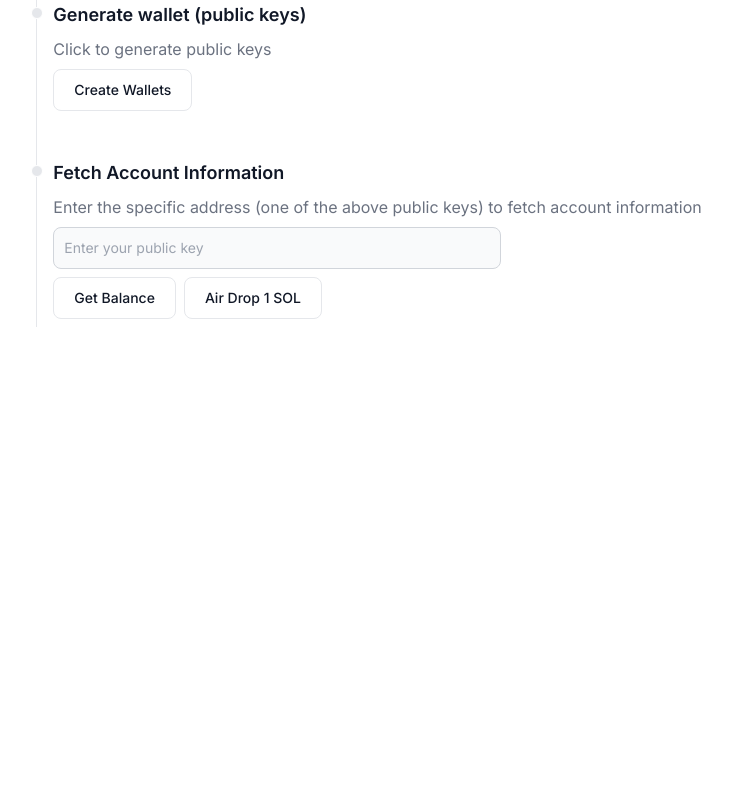
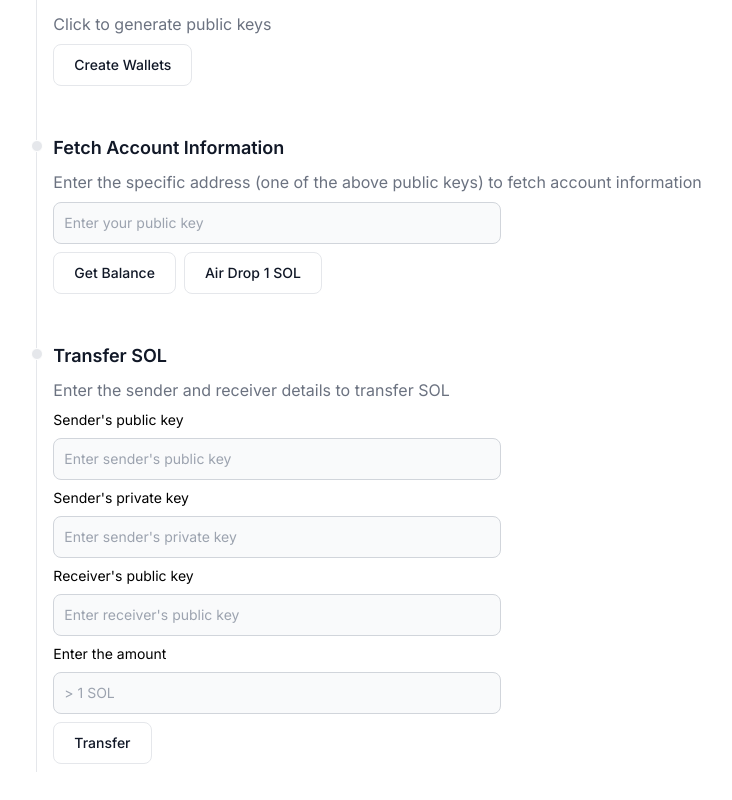
Before and after one commit to nishantguvvada/crypto-wallet-week2-100xdevs, a Next.js app: page /getWallet in a window 1280 px wide. Shown: the part 336-1136 px from the top of the page, without its empty margins (271-1003 px from the left). Before the commit the page ends 800 px from the top, so only its background shows below. Built offline with nearby package versions, Linux system fonts and the light colour scheme.

Commit message:
transferSOL

```diff
--- a/app/component/GetWallet.tsx
+++ b/app/component/GetWallet.tsx
@@ -4,13 +4,18 @@ import { mnemonicToSeedSync } from "bip39";
 import {derivePath} from "ed25519-hd-key";
 import {Keypair, PublicKey} from "@solana/web3.js";
 import nacl from "tweetnacl";
+import bs58 from "bs58";
 
 export const GenerateWallet = ({mnemonic}:any) => {
     const [currentIndex, setCurrentIndex] = useState(0);
-    const [publicKey, setPubicKey] = useState<PublicKey[]>([]);
+    const [showPassword, setShowPassword] = useState(true);
+    const [showError, setShowError] = useState(false);
+    const [keyPairs, setKeyPairs]  = useState<Keypair[]>([]);
 
     function generateWallets() {
+        if (mnemonic != "") {
 
+            setShowError(false);
             const seed = mnemonicToSeedSync(mnemonic);
             const path = `m/44'/501'/${currentIndex}'/0'`;
             const derivedSeed = derivePath(path, seed.toString("hex")).key;
@@ -18,13 +23,48 @@ export const GenerateWallet = ({mnemonic}:any) => {
             const keypair = Keypair.fromSecretKey(secret);
 
             setCurrentIndex(currentIndex+1);
-        setPubicKey([...publicKey, keypair.publicKey]);
+            setKeyPairs([...keyPairs, keypair]);
+
+        } else {
+
+            setShowError(true);
 
         }
+
+    }
+
+    const clickEye = () => {
+        if (showPassword) {
+            setShowPassword(false);
+        } else {
+            setShowPassword(true);
+        }
+    }
+
     return <div>
         <button onClick={generateWallets} type="button" className="py-2.5 px-5 me-2 mb-2 text-sm font-medium text-gray-900 focus:outline-none bg-white rounded-lg border border-gray-200 hover:bg-gray-100 hover:text-blue-700 focus:z-10 focus:ring-4 focus:ring-gray-100 dark:focus:ring-gray-700 dark:bg-gray-800 dark:text-gray-400 dark:border-gray-600 dark:hover:text-white dark:hover:bg-gray-700">Create Wallets</button>
-        {publicKey.map((p,i) => <div key={i}>
-            <input type="text" value={p.toBase58()} readOnly className="mb-2 max-w-md bg-gray-50 border border-gray-300 text-gray-900 text-sm rounded-lg focus:ring-blue-500 focus:border-blue-500 block w-full p-2.5 dark:bg-gray-700 dark:border-gray-600 dark:placeholder-gray-400 dark:text-white dark:focus:ring-blue-500 dark:focus:border-blue-500"/>
+        {showError ?
+            <div className="p-4 mb-4 text-sm text-red-800 rounded-lg bg-red-50 dark:bg-gray-800 dark:text-red-400" role="alert">
+                <span className="font-medium">Alert!</span> Generate a mnemonic to begin creating wallets!
+            </div> : ""
+        }
+        {keyPairs.map((k,i) => <div key={i}>
+        <label className="block text-sm mb-2 dark:text-white">Public Key {i+1}</label>
+            <input type="text" value={bs58.encode(k.publicKey.toBuffer())} readOnly className="mb-2 max-w-md bg-gray-50 border border-gray-300 text-gray-900 text-sm rounded-lg focus:ring-blue-500 focus:border-blue-500 block w-full p-2.5 dark:bg-gray-700 dark:border-gray-600 dark:placeholder-gray-400 dark:text-white dark:focus:ring-blue-500 dark:focus:border-blue-500"/>
+            <label className="block text-sm mb-2 dark:text-white">Private Key {i+1}</label>
+            <div className="flex flex-row gap-2">
+                <input type={showPassword ? 'password' : 'text'} value={bs58.encode(k.secretKey)} readOnly className="mb-2 max-w-md bg-gray-50 border border-gray-300 text-gray-900 text-sm rounded-lg focus:ring-blue-500 focus:border-blue-500 block w-full p-2.5 dark:bg-gray-700 dark:border-gray-600 dark:placeholder-gray-400 dark:text-white dark:focus:ring-blue-500 dark:focus:border-blue-500"/>
+                <button type="button" onClick={clickEye} className="z-20 cursor-pointer text-gray-400 rounded-e-md focus:outline-none focus:text-blue-600 dark:text-neutral-600 dark:focus:text-blue-500">
+                    <svg className="shrink-0 size-3.5" width="24" height="24" viewBox="0 0 24 24" fill="none" stroke="currentColor" strokeWidth="2" strokeLinecap="round" strokeLinejoin="round">
+                        <path className="hs-password-active:hidden" d="M9.88 9.88a3 3 0 1 0 4.24 4.24"></path>
+                        <path className="hs-password-active:hidden" d="M10.73 5.08A10.43 10.43 0 0 1 12 5c7 0 10 7 10 7a13.16 13.16 0 0 1-1.67 2.68"></path>
+                        <path className="hs-password-active:hidden" d="M6.61 6.61A13.526 13.526 0 0 0 2 12s3 7 10 7a9.74 9.74 0 0 0 5.39-1.61"></path>
+                        <line className="hs-password-active:hidden" x1="2" x2="22" y1="2" y2="22"></line>
+                        <path className="hidden hs-password-active:block" d="M2 12s3-7 10-7 10 7 10 7-3 7-10 7-10-7-10-7Z"></path>
+                        <circle className="hidden hs-password-active:block" cx="12" cy="12" r="3"></circle>
+                    </svg>
+                </button>
+            </div>
         </div>
         )}
     </div>
--- /dev/null
+++ b/app/component/Transfer.tsx
@@ -0,0 +1,65 @@
+"use client";
+import { useState } from "react";
+import {
+    Keypair,
+    Connection,
+    clusterApiUrl,
+    PublicKey,
+    Transaction,
+    SystemProgram,
+    LAMPORTS_PER_SOL,
+    sendAndConfirmTransaction,
+    Cluster
+} from "@solana/web3.js";
+import bs58 from "bs58";
+
+export const TransferSol = () => {
+    const [toPublicKey, setToPublicKey] = useState("");
+    const [fromPublicKey, setFromPublicKey] = useState("");
+    const [fromPrivateKey, setFromPrivateKey] = useState("");
+    const [amount, setAmount] = useState(1);
+
+    const sendTransaction = async () => {
+        const connection = new Connection(clusterApiUrl("devnet"), "confirmed");
+
+        const TO_PUBLIC_KEY = new PublicKey(toPublicKey);
+        const FROM_PUBLIC_KEY = new PublicKey(fromPublicKey);
+        const FROM_KEYPAIR = Keypair.fromSecretKey(bs58.decode(fromPrivateKey));
+
+        // console.log(`Sending from ${fromPublicKey}`);
+        // console.log(`Sending to ${toPublicKey}`);
+
+        const transferTransaction = new Transaction().add(
+            SystemProgram.transfer({
+                fromPubkey: FROM_PUBLIC_KEY,
+                toPubkey: TO_PUBLIC_KEY,
+                lamports: LAMPORTS_PER_SOL * amount
+            })
+        );
+
+        const signature = await sendAndConfirmTransaction(connection, transferTransaction, [FROM_KEYPAIR]);
+
+        console.log("Signature : ", signature);
+    }
+
+
+    return <div>
+        <label className="block text-sm mb-2 dark:text-white">Sender's public key</label>
+        <input onChange={(e)=>{
+            setFromPublicKey(e.target.value)
+            }} type="text" placeholder="Enter sender's public key" className="mb-2 max-w-md bg-gray-50 border border-gray-300 text-gray-900 text-sm rounded-lg focus:ring-blue-500 focus:border-blue-500 block w-full p-2.5 dark:bg-gray-700 dark:border-gray-600 dark:placeholder-gray-400 dark:text-white dark:focus:ring-blue-500 dark:focus:border-blue-500"/>
+        <label className="block text-sm mb-2 dark:text-white">Sender's private key</label>
+        <input onChange={(e)=>{
+            setFromPrivateKey(e.target.value)
+            }} type="text" placeholder="Enter sender's private key" className="mb-2 max-w-md bg-gray-50 border border-gray-300 text-gray-900 text-sm rounded-lg focus:ring-blue-500 focus:border-blue-500 block w-full p-2.5 dark:bg-gray-700 dark:border-gray-600 dark:placeholder-gray-400 dark:text-white dark:focus:ring-blue-500 dark:focus:border-blue-500"/>
+        <label className="block text-sm mb-2 dark:text-white">Receiver's public key</label>
+        <input onChange={(e)=>{
+            setToPublicKey(e.target.value)
+            }} type="text" placeholder="Enter receiver's public key" className="mb-2 max-w-md bg-gray-50 border border-gray-300 text-gray-900 text-sm rounded-lg focus:ring-blue-500 focus:border-blue-500 block w-full p-2.5 dark:bg-gray-700 dark:border-gray-600 dark:placeholder-gray-400 dark:text-white dark:focus:ring-blue-500 dark:focus:border-blue-500"/>
+        <label className="block text-sm mb-2 dark:text-white">Enter the amount</label>
+        <input onChange={(e)=>{
+        setAmount(parseInt(e.target.value))
+        }} type="text" placeholder="> 1 SOL" className="mb-2 max-w-md bg-gray-50 border border-gray-300 text-gray-900 text-sm rounded-lg focus:ring-blue-500 focus:border-blue-500 block w-full p-2.5 dark:bg-gray-700 dark:border-gray-600 dark:placeholder-gray-400 dark:text-white dark:focus:ring-blue-500 dark:focus:border-blue-500"/>
+        <button onClick={sendTransaction} type="button" className="py-2.5 px-5 me-2 mb-2 text-sm font-medium text-gray-900 focus:outline-none bg-white rounded-lg border border-gray-200 hover:bg-gray-100 hover:text-blue-700 focus:z-10 focus:ring-4 focus:ring-gray-100 dark:focus:ring-gray-700 dark:bg-gray-800 dark:text-gray-400 dark:border-gray-600 dark:hover:text-white dark:hover:bg-gray-700">Transfer</button>
+    </div>
+}
--- a/app/getWallet/page.tsx
+++ b/app/getWallet/page.tsx
@@ -3,13 +3,15 @@ import {useState} from "react";
 import {generateMnemonic} from "bip39"
 import {GenerateWallet} from "../component/GetWallet";
 import { WalletInfo } from "../component/WalletInfo";
+import { TransferSol } from "../component/Transfer";
 
 
 export default function GetWallet() {
     const [mnemonic, setMnemonic] = useState("");
 
-    return <div className="h-screen flex justify-center items-center">
+    return <div className="flex flex-col items-center justify-center px-6 py-8 mx-auto mt-20">
         {/* {!wallet ? <WalletProvider wallets={wallets}><button onClick={onRequestConnectWallet} type="button" className="py-2.5 px-5 me-2 mb-2 text-sm font-medium text-gray-900 focus:outline-none bg-white rounded-lg border border-gray-200 hover:bg-gray-100 hover:text-blue-700 focus:z-10 focus:ring-4 focus:ring-gray-100 dark:focus:ring-gray-700 dark:bg-gray-800 dark:text-gray-400 dark:border-gray-600 dark:hover:text-white dark:hover:bg-gray-700">Connect Wallet</button></WalletProvider> : ""} */}
+        <div>
             <ol className="relative border-s border-gray-200 dark:border-gray-700">
                 <li className="mb-10 ms-4">
                     <div className="absolute w-3 h-3 bg-gray-200 rounded-full mt-1.5 -start-1.5 border border-white dark:border-gray-900 dark:bg-gray-700"></div>
@@ -23,20 +25,26 @@ export default function GetWallet() {
                         <input type="text" value={mnemonic} readOnly className="max-w-xl bg-gray-50 border border-gray-300 text-gray-900 text-sm rounded-lg focus:ring-blue-500 focus:border-blue-500 block w-full p-2.5 dark:bg-gray-700 dark:border-gray-600 dark:placeholder-gray-400 dark:text-white dark:focus:ring-blue-500 dark:focus:border-blue-500"/>
                     </div>
                 </li>
-            <li className="mb-10 ms-4">
+                <li className="mb-10 ms-4 flex-grow overflow-auto">
                     <div className="absolute w-3 h-3 bg-gray-200 rounded-full mt-1.5 -start-1.5 border border-white dark:border-gray-900 dark:bg-gray-700"></div>
                     <time className="mb-1 text-lg font-semibold text-gray-900 dark:text-gray-500">Generate wallet (public keys)</time>
                     <p className="mt-2 mb-2 text-base font-normal text-gray-500 dark:text-gray-400">Click to generate public keys</p>
                     <GenerateWallet  mnemonic={mnemonic}/>
                 </li>
-            <li className="ms-4">
+                <li className="mb-10 ms-4">
                     <div className="absolute w-3 h-3 bg-gray-200 rounded-full mt-1.5 -start-1.5 border border-white dark:border-gray-900 dark:bg-gray-700"></div>
                     <time className="mb-1 text-lg font-semibold text-gray-900 dark:text-gray-500">Fetch Account Information</time>
                     <p className="mt-2 mb-2 text-base font-normal text-gray-500 dark:text-gray-400">Enter the specific address (one of the above public keys) to fetch account information</p>
                     <WalletInfo/>
-
+                </li>
+                <li className="mb-10 ms-4">
+                    <div className="absolute w-3 h-3 bg-gray-200 rounded-full mt-1.5 -start-1.5 border border-white dark:border-gray-900 dark:bg-gray-700"></div>
+                    <time className="mb-1 text-lg font-semibold text-gray-900 dark:text-gray-500">Transfer SOL</time>
+                    <p className="mt-2 mb-2 text-base font-normal text-gray-500 dark:text-gray-400">Enter the sender and receiver details to transfer SOL</p>
+                    <TransferSol/>
                 </li>
             </ol>
         </div>
+    </div>
 
 }
--- a/package.json
+++ b/package.json
@@ -9,6 +9,7 @@
     "lint": "next lint"
   },
   "dependencies": {
+    "@preline/toggle-password": "^2.4.1",
     "@solana/wallet-adapter-base": "^0.9.23",
     "@solana/wallet-adapter-react": "^0.15.35",
     "@solana/wallet-adapter-react-ui": "^0.9.35",
@@ -16,12 +17,14 @@
     "@solana/web3.js": "^1.95.2",
     "axios": "^1.7.4",
     "bip39": "^3.1.0",
+    "bs58": "^4.0.1",
     "ed25519-hd-key": "^1.3.0",
     "next": "14.2.5",
     "react": "^18",
     "react-dom": "^18"
   },
   "devDependencies": {
+    "@types/bs58": "^4.0.4",
     "@types/node": "^20",
     "@types/react": "^18",
     "@types/react-dom": "^18",
```
Also changed, not shown: 1 other file (tests, documents, lock files or other folders). Lines whose indentation alone changed are shown as unchanged.
